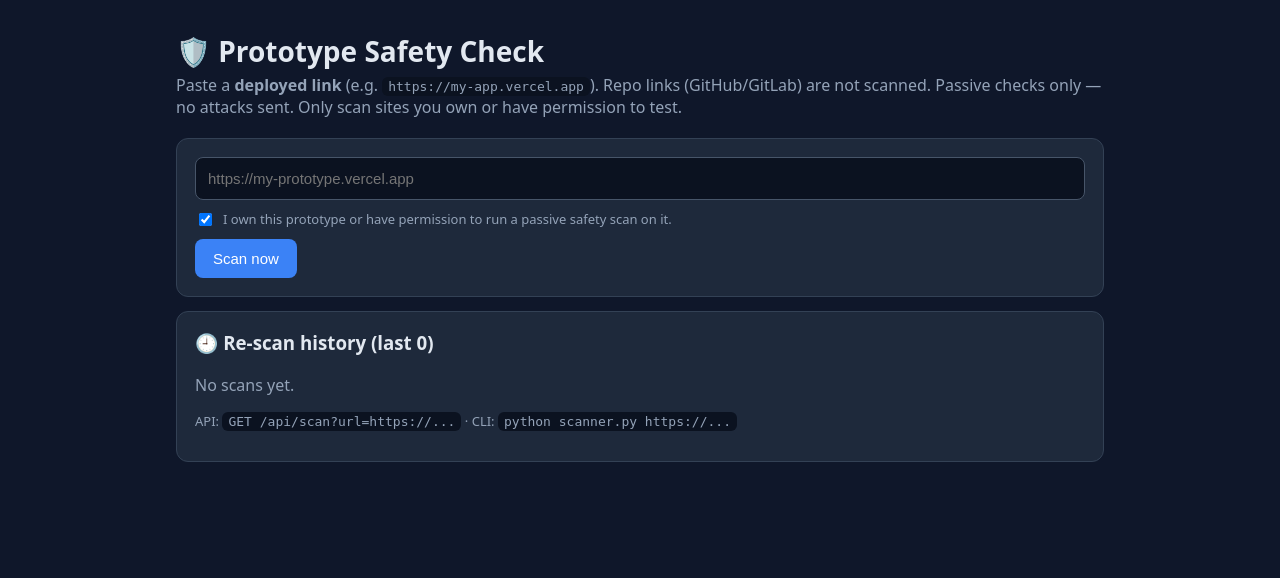
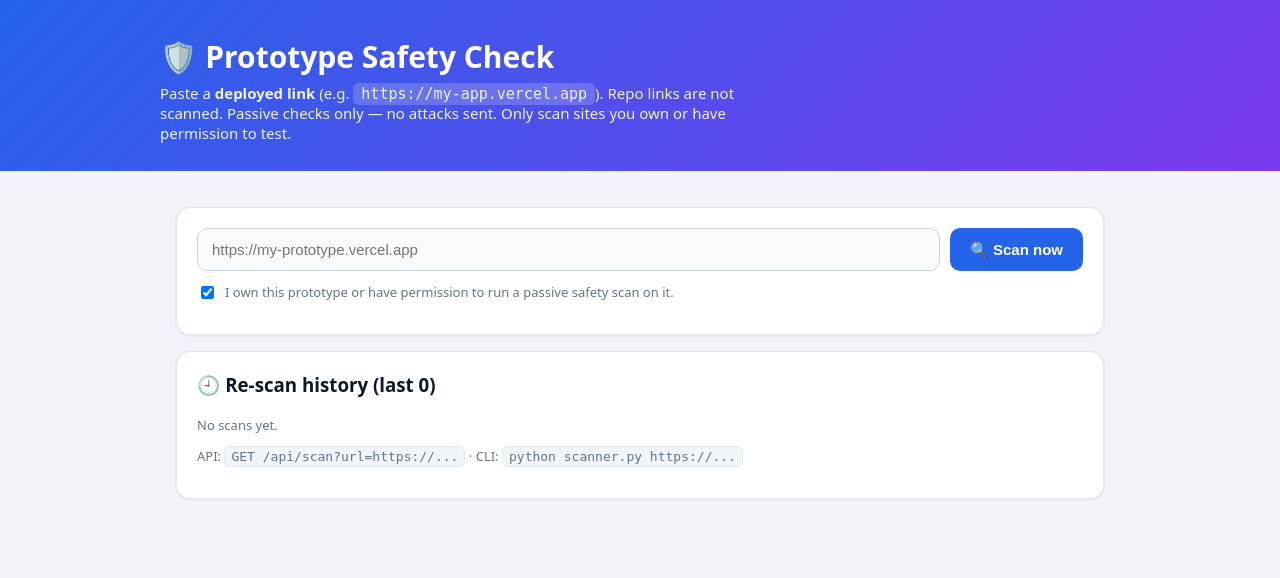
Before and after one commit to arkap1502/prototype-safety-check, a Flask app: page / in a window 1280 px wide. Shown: the top 578 px of the page. Run offline with Flask 3, Linux system fonts and the light colour scheme; some libraries are stand-ins or nearby versions.

Commit message:
Update project

```diff
--- a/templates/index.html
+++ b/templates/index.html
@@ -5,73 +5,99 @@
 <meta name="viewport" content="width=device-width, initial-scale=1">
 <title>Prototype Safety Check</title>
 <style>
-  :root { --bg:#0f172a; --card:#1e293b; --text:#e2e8f0; --muted:#94a3b8;
-          --green:#22c55e; --amber:#f59e0b; --red:#ef4444; }
+  :root { --bg:#f1f5f9; --card:#ffffff; --text:#0f172a; --muted:#64748b;
+          --line:#e2e8f0; --blue:#2563eb; --blue-d:#1d4ed8;
+          --green:#16a34a; --green-bg:#dcfce7; --amber:#d97706; --amber-bg:#fef3c7;
+          --red:#dc2626; --red-bg:#fee2e2; }
   * { box-sizing:border-box; }
-  body { margin:0; font-family:system-ui,-apple-system,Segoe UI,Roboto,sans-serif;
+  body { margin:0; font-family:system-ui,-apple-system,"Segoe UI",Roboto,sans-serif;
          background:var(--bg); color:var(--text); }
-  .wrap { max-width:960px; margin:0 auto; padding:24px 16px 64px; }
-  h1 { margin:8px 0 4px; font-size:28px; }
-  p.sub { color:var(--muted); margin:0 0 20px; }
-  .card { background:var(--card); border:1px solid #334155; border-radius:12px;
-          padding:18px; margin:14px 0; }
-  input[type=text] { width:100%; padding:12px; border-radius:8px; border:1px solid #475569;
-                     background:#0b1220; color:var(--text); font-size:15px; }
+  .hero { background:linear-gradient(135deg,#2563eb,#7c3aed);
+          color:#fff; padding:36px 16px 28px; }
+  .hero-inner { max-width:960px; margin:0 auto; }
+  .hero h1 { margin:0 0 6px; font-size:30px; }
+  .hero p { margin:0; opacity:.92; font-size:15px; max-width:640px; }
+  .hero code { background:rgba(255,255,255,.2); padding:2px 8px; border-radius:6px; }
+  .wrap { max-width:960px; margin:0 auto; padding:20px 16px 64px; }
+  .card { background:var(--card); border:1px solid var(--line); border-radius:14px;
+          padding:20px; margin:16px 0; box-shadow:0 1px 3px rgba(15,23,42,.08); }
+  .scan-row { display:flex; gap:10px; }
+  .scan-row input[type=text] { flex:1; padding:12px 14px; border-radius:10px;
+          border:1px solid #cbd5e1; font-size:15px; background:#f8fafc; color:var(--text); }
+  .scan-row input:focus { outline:2px solid #bfdbfe; border-color:var(--blue); background:#fff; }
   label.consent { display:flex; gap:8px; align-items:flex-start; color:var(--muted);
-                  font-size:13px; margin:10px 0; }
-  button { background:#3b82f6; color:#fff; border:0; border-radius:8px;
-           padding:11px 18px; font-size:15px; cursor:pointer; }
-  button:hover { background:#2563eb; }
-  .btn-ghost { background:#334155; margin-left:8px; }
-  .error { background:#450a0a; border:1px solid var(--red); color:#fecaca;
-           padding:12px; border-radius:8px; margin:12px 0; }
-  .badge { display:inline-block; padding:6px 14px; border-radius:999px;
-           font-weight:700; font-size:15px; }
-  .safe { background:rgba(34,197,94,.15); color:var(--green); border:1px solid var(--green); }
-  .risky { background:rgba(245,158,11,.15); color:var(--amber); border:1px solid var(--amber); }
-  .critical { background:rgba(239,68,68,.15); color:var(--red); border:1px solid var(--red); }
-  .errb { background:#334155; color:#fff; border:1px solid #64748b; }
-  .meta { display:grid; grid-template-columns:repeat(auto-fit,minmax(150px,1fr));
-          gap:10px; margin:12px 0; }
-  .meta div { background:#0b1220; border:1px solid #334155; border-radius:8px; padding:10px; }
-  .meta small { color:var(--muted); display:block; font-size:11px; text-transform:uppercase; }
-  .finding { border-left:4px solid #64748b; background:#0b1220; border-radius:0 8px 8px 0;
-             padding:10px 12px; margin:8px 0; }
-  .finding.PASS { border-color:var(--green); }
-  .finding.WARNING { border-color:var(--amber); }
-  .finding.FAIL { border-color:var(--red); }
-  .tag { font-size:11px; font-weight:700; padding:2px 8px; border-radius:999px; margin-right:8px; }
-  .tag.PASS { background:rgba(34,197,94,.2); color:var(--green); }
-  .tag.WARNING { background:rgba(245,158,11,.2); color:var(--amber); }
-  .tag.FAIL { background:rgba(239,68,68,.2); color:var(--red); }
-  .fix { color:#bae6fd; font-size:13px; margin-top:6px; }
-  .cat { margin-top:22px; font-size:18px; border-bottom:1px solid #334155; padding-bottom:6px; }
+                  font-size:13px; margin:12px 0; }
+  button { background:var(--blue); color:#fff; border:0; border-radius:10px;
+           padding:12px 20px; font-size:15px; font-weight:600; cursor:pointer; white-space:nowrap; }
+  button:hover { background:var(--blue-d); }
+  .btn-ghost { background:#f1f5f9; color:var(--text); border:1px solid var(--line); margin-left:8px; }
+  .btn-ghost:hover { background:#e2e8f0; }
+  .error { background:#fef2f2; border:1px solid #fecaca; color:#991b1b;
+           padding:12px 14px; border-radius:10px; margin:12px 0; }
+  .badge { display:inline-block; padding:6px 16px; border-radius:999px;
+           font-weight:800; font-size:15px; letter-spacing:.3px; }
+  .badge.safe { background:var(--green-bg); color:#166534; border:1px solid #86efac; }
+  .badge.risky { background:var(--amber-bg); color:#92400e; border:1px solid #fcd34d; }
+  .badge.critical { background:var(--red-bg); color:#991b1b; border:1px solid #fca5a5; }
+  .badge.error { background:#e2e8f0; color:#334155; border:1px solid #cbd5e1; }
+  .counts { color:var(--muted); margin-left:10px; font-size:14px; }
+  .meta { display:grid; grid-template-columns:repeat(auto-fit,minmax(140px,1fr));
+          gap:10px; margin:14px 0; }
+  .meta div { background:#f8fafc; border:1px solid var(--line); border-radius:10px;
+              padding:10px; font-size:13px; overflow-wrap:anywhere; }
+  .meta small { color:var(--muted); display:block; font-size:11px; font-weight:700;
+                text-transform:uppercase; margin-bottom:2px; }
+  .cat { margin:26px 0 6px; font-size:18px; font-weight:700;
+         display:flex; align-items:center; gap:8px; }
+  .cat span.n { font-size:12px; color:var(--muted); font-weight:600; }
+  .finding { border:1px solid var(--line); border-left:5px solid #cbd5e1;
+             background:#fff; border-radius:10px; padding:12px 14px; margin:10px 0;
+             box-shadow:0 1px 2px rgba(15,23,42,.05); }
+  .finding.PASS { border-left-color:var(--green); }
+  .finding.WARNING { border-left-color:var(--amber); }
+  .finding.FAIL { border-left-color:var(--red); }
+  .tag { font-size:11px; font-weight:800; padding:3px 10px; border-radius:999px; margin-right:8px; }
+  .tag.PASS { background:var(--green-bg); color:#166534; }
+  .tag.WARNING { background:var(--amber-bg); color:#92400e; }
+  .tag.FAIL { background:var(--red-bg); color:#991b1b; }
+  .fix { background:#eff6ff; border:1px solid #bfdbfe; color:#1e40af;
+         font-size:13px; margin-top:8px; padding:8px 10px; border-radius:8px; }
   ul.hist { list-style:none; padding:0; margin:0; }
-  ul.hist li { padding:8px 0; border-bottom:1px solid #334155; font-size:14px; color:var(--muted); }
-  code { background:#0b1220; padding:2px 6px; border-radius:6px; font-size:13px; }
-  @media print { body { background:#fff; color:#000; } .card { border-color:#ccc; background:#fff; }
-    button, .no-print { display:none !important; } }
+  ul.hist li { padding:9px 0; border-bottom:1px solid var(--line); font-size:14px; color:var(--muted); }
+  ul.hist li:last-child { border-bottom:0; }
+  code.inline { background:#f1f5f9; border:1px solid var(--line); padding:2px 6px;
+                border-radius:6px; font-size:13px; }
+  .footer-note { color:var(--muted); font-size:13px; }
+  @media (max-width:600px){ .scan-row { flex-direction:column; } }
+  @media print { .hero { background:#fff; color:#000; padding:10px 0; }
+    button, .no-print { display:none !important; } .card { box-shadow:none; } }
 </style>
 </head>
 <body>
+<div class="hero">
+  <div class="hero-inner">
+    <h1>🛡️ Prototype Safety Check</h1>
+    <p>Paste a <b>deployed link</b> (e.g. <code>https://my-app.vercel.app</code>).
+       Repo links are not scanned. Passive checks only — no attacks sent.
+       Only scan sites you own or have permission to test.</p>
+  </div>
+</div>
+
 <div class="wrap">
-  <h1>🛡️ Prototype Safety Check</h1>
-  <p class="sub">Paste a <b>deployed link</b> (e.g. <code>https://my-app.vercel.app</code>).
-     Repo links (GitHub/GitLab) are not scanned. Passive checks only — no attacks sent.
-     Only scan sites you own or have permission to test.</p>
-
   <div class="card no-print">
     <form method="post" action="/scan">
-      <input type="text" name="url" placeholder="https://my-prototype.vercel.app"
-             value="{{ report.target if report else '' }}" required>
+      <div class="scan-row">
+        <input type="text" name="url" placeholder="https://my-prototype.vercel.app"
+               value="{{ report.target if report else '' }}" required>
+        <button type="submit">🔍 Scan now</button>
+      </div>
       <label class="consent">
         <input type="checkbox" name="consent" value="yes" checked>
         <span>I own this prototype or have permission to run a passive safety scan on it.</span>
       </label>
-      <button type="submit">Scan now</button>
       {% if report %}
-      <button type="button" class="btn-ghost" onclick="window.print()">Print / Save PDF</button>
-      <button type="button" class="btn-ghost" onclick="downloadJSON()">Download JSON</button>
+      <button type="button" class="btn-ghost" onclick="window.print()">🖨️ Print / Save PDF</button>
+      <button type="button" class="btn-ghost" onclick="downloadJSON()">⬇️ Download JSON</button>
       {% endif %}
     </form>
   </div>
@@ -83,7 +109,7 @@
   {% if report %}
   <div class="card">
     <span class="badge {{ report.level }}">{{ report.verdict }}</span>
-    <span style="color:var(--muted); margin-left:10px;">
+    <span class="counts">
       {{ report.fails }} FAIL · {{ report.warnings }} WARN · {{ report.passes }} PASS · score {{ report.score }}
     </span>
     <div class="meta">
@@ -95,9 +121,9 @@
       <div><small>Size</small>{{ report.content_kb }} KB</div>
       <div><small>TLS</small>{{ report.tls.version if report.tls and report.tls.version else 'n/a' }}</div>
     </div>
-    <p style="color:var(--muted); font-size:13px;">{{ report.note }}</p>
+    <p class="footer-note">{{ report.note }}</p>
     {% if report.redirect_chain %}
-    <p style="font-size:13px; color:var(--muted);">Redirects: {{ report.redirect_chain | join(' → ') }}</p>
+    <p class="footer-note">Redirects: {{ report.redirect_chain | join(' → ') }}</p>
     {% endif %}
   </div>
 
@@ -106,7 +132,7 @@
     {% for f in report.findings if f.category == cat %}
     <div class="finding {{ f.status }}">
       <span class="tag {{ f.status }}">{{ f.status }}</span><b>{{ f.name }}</b>
-      <div style="margin-top:4px;">{{ f.detail }}</div>
+      <div style="margin-top:6px; font-size:14px;">{{ f.detail }}</div>
       {% if f.status != 'PASS' %}<div class="fix">🛠️ Fix: {{ f.fix }}</div>{% endif %}
     </div>
     {% endfor %}
@@ -122,10 +148,10 @@
       {% endfor %}
     </ul>
     {% else %}
-    <p style="color:var(--muted);">No scans yet.</p>
+    <p class="footer-note">No scans yet.</p>
     {% endif %}
-    <p style="color:var(--muted); font-size:13px;">API: <code>GET /api/scan?url=https://...</code> ·
-       CLI: <code>python scanner.py https://...</code></p>
+    <p class="footer-note">API: <code class="inline">GET /api/scan?url=https://...</code> ·
+       CLI: <code class="inline">python scanner.py https://...</code></p>
   </div>
 </div>
 
```
